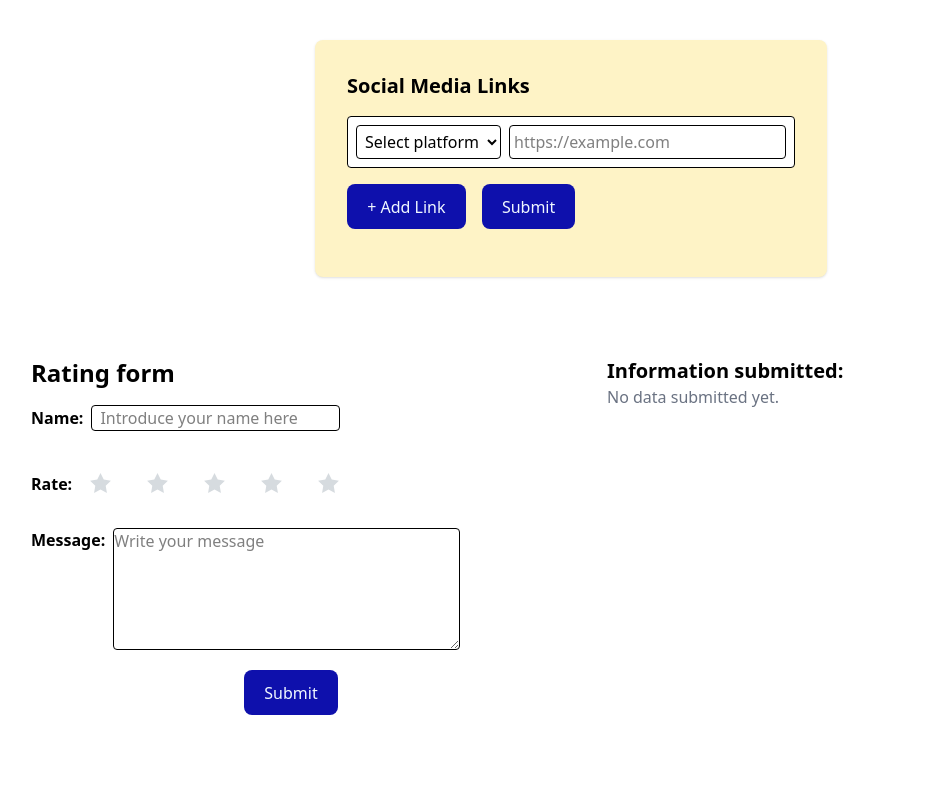
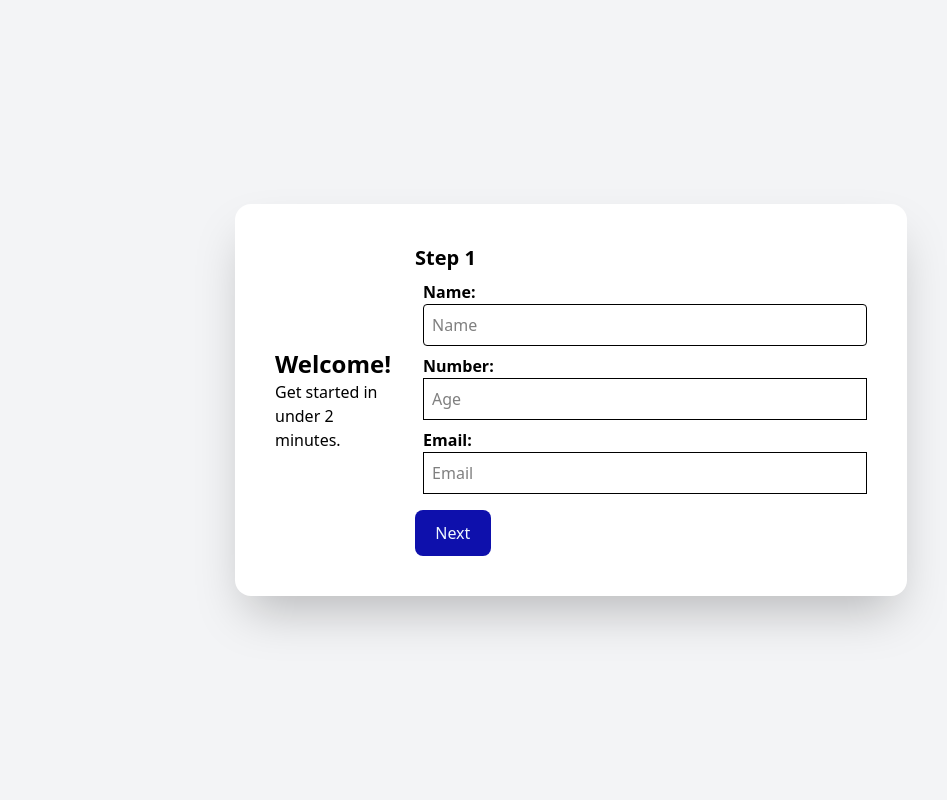
Before and after one commit to mariana-vallejos/frontend-practice-10, a React (Vite) app: page / in a window 1280 px wide. Shown: the top 800 px of the page, without its empty margins (69-1016 px from the left). Built offline with nearby package versions, Linux system fonts and the light colour scheme.

Commit message:
feat: multistep form structure added

```diff
--- a/src/App.tsx
+++ b/src/App.tsx
@@ -1,16 +1,18 @@
-import './App.css'
-import RatingForm from './components/RatingForm'
-import SocialLinksForm from './components/SocialLinkForm'
+import "./App.css";
+import MultiStepForm from "./components/MultiStepForm";
+import RatingForm from "./components/RatingForm";
+import SocialLinksForm from "./components/SocialLinkForm";
 
 function App() {
-
-
   return (
     <>
-      <SocialLinksForm/>
-      <RatingForm/>
+      <div className="h-screen flex items-center justify-center bg-gray-100">
+        <MultiStepForm />
+      </div>
+      <SocialLinksForm />
+      <RatingForm />
     </>
-  )
+  );
 }
 
-export default App
+export default App;
--- /dev/null
+++ b/src/components/MultiStepForm.tsx
@@ -0,0 +1,168 @@
+import { useState } from "react";
+
+const MultiStepForm = () => {
+  const [step, setStep] = useState(0);
+
+  const nextStep = async () => {
+    // const valid = await trigger();
+    // if (valid) setStep((s) => s + 1);
+    setStep((s) => s + 1)
+  };
+
+  const prevStep = () => setStep((s) => s - 1);
+
+  return (
+    <section className="flex max-w-2xl bg-white rounded-2xl shadow-2xl py-4 px-2">
+      <div className="w-1/3 py-3 pl-8 m-auto">
+        <h2 className="text-2xl font-bold">Welcome!</h2>
+        <p>Get started in under 2 minutes.</p>
+      </div>
+      <form
+        // onSubmit={handleSubmit(onSubmit)}
+        className="mx-auto p-6 space-y-4"
+      >
+        <h2 className="text-xl font-bold mb-2">Step {step + 1}</h2>
+
+        {/* Step 1: Personal Info */}
+        {step === 0 && (
+          <div className="space-y-2 px-2">
+            <label htmlFor="nameM" className="font-semibold">Name:</label>
+            <input
+              //   {...register("name")}
+              placeholder="Name"
+              className="border rounded-sm p-2 w-full"
+              id="nameM"
+            />
+            {/* <p className="text-red-500">{methods.formState.errors.name?.message}</p> */}
+
+            <label htmlFor="nameM" className="font-semibold">Number:</label>
+            <input
+              type="number"
+              //   {...register("age")}
+              placeholder="Age"
+              className="border p-2 w-full"
+            />
+            {/* <p className="text-red-500">{methods.formState.errors.age?.message}</p> */}
+
+            <label htmlFor="nameM" className="font-semibold">Email:</label>
+            <input
+              type="email"
+              //   {...register("email")}
+              placeholder="Email"
+              className="border p-2 w-full"
+            />
+            {/* <p className="text-red-500">{methods.formState.errors.email?.message}</p> */}
+          </div>
+        )}
+
+        {step === 1 && (
+          <div className="space-y-2">
+            <input
+            //   {...register("country")}
+              placeholder="Country"
+              className="border p-2 w-full"
+            />
+            {/* <p className="text-red-500">{methods.formState.errors.country?.message}</p> */}
+
+            <input
+            //   {...register("city")}
+              placeholder="City"
+              className="border p-2 w-full"
+            />
+            {/* <p className="text-red-500">{methods.formState.errors.city?.message}</p> */}
+
+            <input
+            //   {...register("zip")}
+              placeholder="Zip Code"
+              className="border p-2 w-full"
+            />
+            {/* <p className="text-red-500">{methods.formState.errors.zip?.message}</p> */}
+          </div>
+        )}
+
+        {/* Step 3: Preferences */}
+        {step === 2 && (
+          <div className="space-y-2">
+            <div>
+              <label className="block">Preferred Contact:</label>
+              <label>
+                <input type="radio" value="Email"
+                // {...register("contactMethod")}
+                 /> Email
+              </label>
+              <label>
+                <input type="radio" value="Phone"
+                // {...register("contactMethod")}
+                /> Phone
+              </label>
+              <label>
+                <input type="radio" value="WhatsApp"
+                // {...register("contactMethod")}
+                /> WhatsApp
+              </label>
+              {/* <p className="text-red-500">{methods.formState.errors.contactMethod?.message}</p> */}
+            </div>
+
+            <label className="block">
+              <input type="checkbox"
+            //   {...register("subscribe")}
+              /> Subscribe to Newsletter
+            </label>
+
+            <select
+            // {...register("category")}
+            className="border p-2 w-full">
+              <option value="">Select Category</option>
+              <option value="Technology">Technology</option>
+              <option value="Health">Health</option>
+              <option value="Art">Art</option>
+              <option value="Travel">Travel</option>
+            </select>
+            {/* <p className="text-red-500">{methods.formState.errors.category?.message}</p> */}
+          </div>
+        )}
+
+        {/* Step 4: Review */}
+        {step === 3 && (
+          <div className="space-y-2">
+            <h3 className="font-semibold">Review your data:</h3>
+            <pre className="bg-gray-100 p-2 text-sm">
+              {/* {JSON.stringify(methods.getValues(), null, 2)} */}
+            </pre>
+          </div>
+        )}
+
+        <div className="flex justify-between mt-4">
+          {step > 0 && (
+            <button
+              type="button"
+              onClick={prevStep}
+              className="px-4 py-2 bg-gray-300 rounded"
+            >
+              Back
+            </button>
+          )}
+          {step < 3 && (
+            <button
+              type="button"
+              onClick={nextStep}
+              className="px-4 py-2 bg-blue-500 text-white rounded"
+            >
+              Next
+            </button>
+          )}
+          {step === 3 && (
+            <button
+              type="submit"
+              className="px-4 py-2 bg-green-600 text-white rounded"
+            >
+              Submit
+            </button>
+          )}
+        </div>
+      </form>
+    </section>
+  );
+};
+
+export default MultiStepForm;
```
